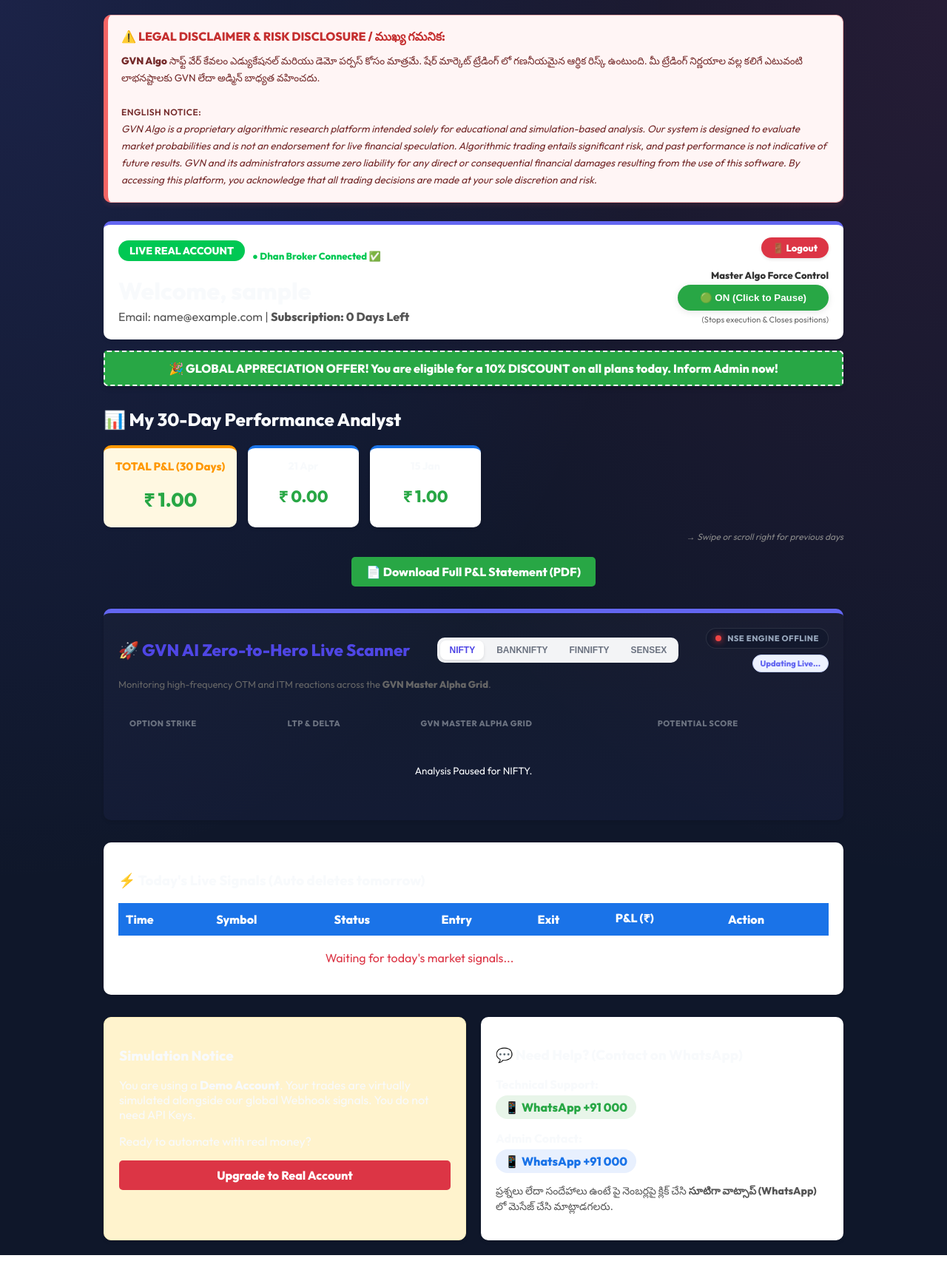
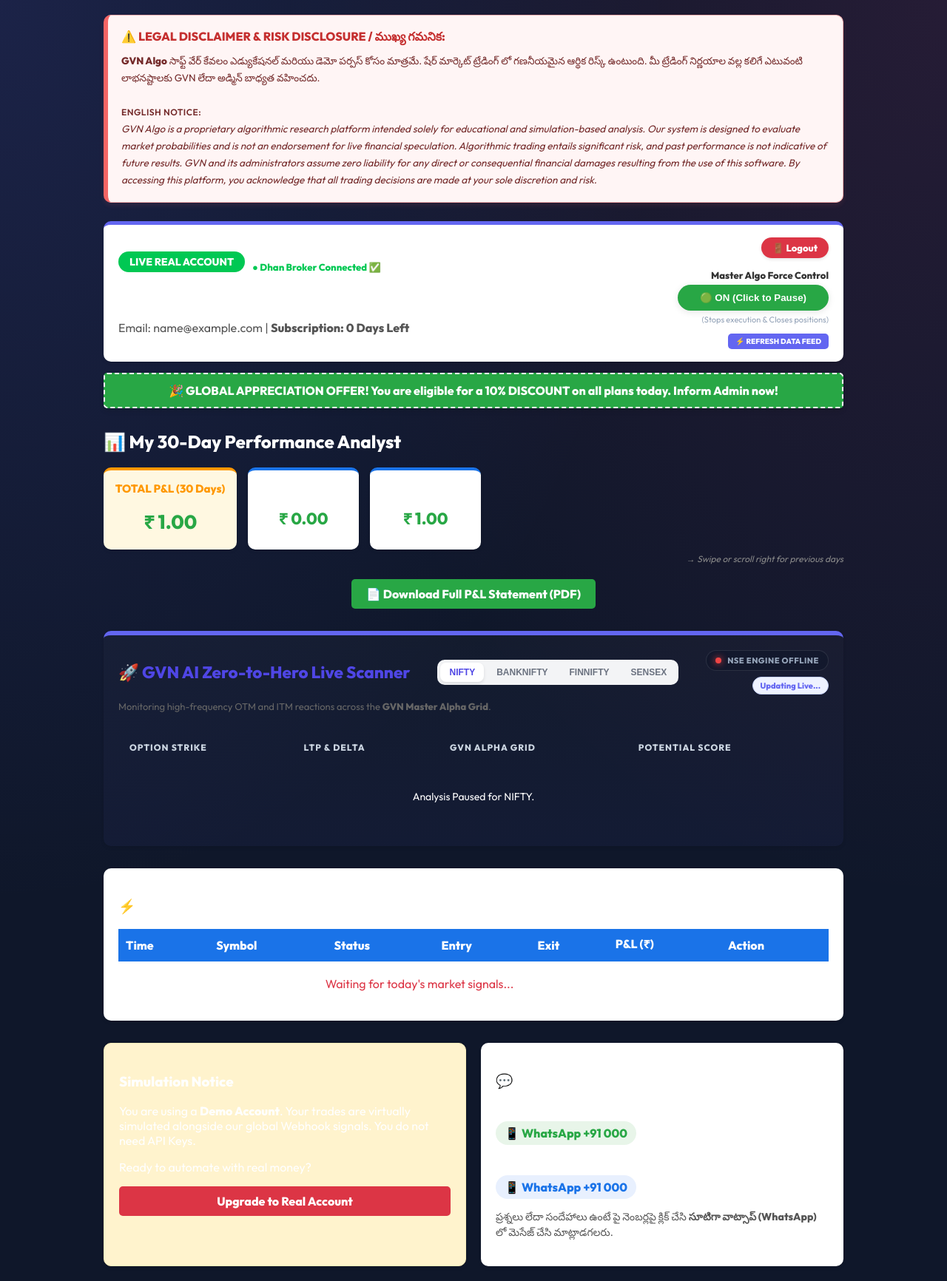
Before and after one commit to venkatanelson/GVN_MASTER_AI, a Flask app: page /user/1 in a window 1280 px wide. Shown: the whole page at 74% size. Before the commit the page ends 1697 px from the top, so only its background shows below. Run offline with Flask 3, Linux system fonts and the light colour scheme; tables that the repository leaves empty hold one stand-in row (values such as "Sample post"); a database or web service that is not in the repository returns one stand-in record (values such as "Sample title"); data that the repository does not hold is empty.

Commit message:
Update user.html

```diff
--- a/templates/user.html
+++ b/templates/user.html
@@ -21,7 +21,7 @@
             background-image:
                 radial-gradient(at 0% 0%, rgba(99, 102, 241, 0.15) 0px, transparent 50%),
                 radial-gradient(at 100% 0%, rgba(236, 72, 153, 0.1) 0px, transparent 50%);
-            color: #f8fafc;
+            color: #ffffff; /* 🌟 Brightened Text */
             margin: 0;
             padding: 20px;
             min-height: 100vh;
@@ -256,7 +256,12 @@
                         {{ '🟢 ' + user.algo_status + ' (Click to Pause)' if user.algo_status == "ON" else '🔴 ' + user.algo_status + ' (Click to Start)' }}
                     </button>
                 </a>
-                <p style="margin: 5px 0 0 0; font-size: 11px; color: #666;">(Stops execution & Closes positions)</p>
+                <p style="margin: 5px 0 0 0; font-size: 11px; color: #94a3b8;">(Stops execution & Closes positions)</p>
+                {% if user.is_admin %}
+                <div style="margin-top: 10px;">
+                    <a href="/admin/refresh-data-feed" style="text-decoration: none; padding: 4px 10px; background: #6366f1; color: white; border-radius: 5px; font-size: 10px; font-weight: bold; text-transform: uppercase;">⚡ Refresh Data Feed</a>
+                </div>
+                {% endif %}
             </div>
         </div>
 
@@ -343,17 +348,17 @@
                 {% endif %}
 
                 <div class="{% if user.is_locked %}locked-blur{% endif %}" style="overflow-x: auto; margin-top: 20px;">
-                    <table id="gvn-scanner-table" style="width:100%; border-collapse: separate; border-spacing: 0 8px; text-align: left; font-size: 13.5px;">
+                    <table id="gvn-scanner-table" style="width:100%; border-collapse: separate; border-spacing: 0 8px; text-align: left; font-size: 14px;">
                         <thead>
-                            <tr style="color: #6b7280; font-weight: 600; text-transform: uppercase; font-size: 11px; letter-spacing: 0.5px;">
-                                <th style="padding:10px 15px;">Option Strike</th>
-                                <th style="padding:10px 15px;">LTP & Delta</th>
-                                <th style="padding:10px 15px;">GVN Master Alpha Grid</th>
-                                <th style="padding:10px 15px;">Potential Score</th>
+                            <tr style="color: #cbd5e1; font-weight: 800; text-transform: uppercase; font-size: 12px; letter-spacing: 1px; border-bottom: 2px solid rgba(255,255,255,0.1);">
+                                <th style="padding:12px 15px;">Option Strike</th>
+                                <th style="padding:12px 15px;">LTP & Delta</th>
+                                <th style="padding:12px 15px;">GVN Alpha Grid</th>
+                                <th style="padding:12px 15px;">Potential Score</th>
                             </tr>
                         </thead>
                         <tbody id="scanner-body">
-                            <tr><td colspan="4" style="text-align:center; padding:30px; color:#9ca3af; font-style: italic;">Synchronizing with NSE Data Engine...</td></tr>
+                            <tr><td colspan="4" style="text-align:center; padding:40px; color:#94a3b8; font-weight: 600;">📡 Connecting to GVN Cloud Engine...</td></tr>
                         </tbody>
                     </table>
                 </div>
```
